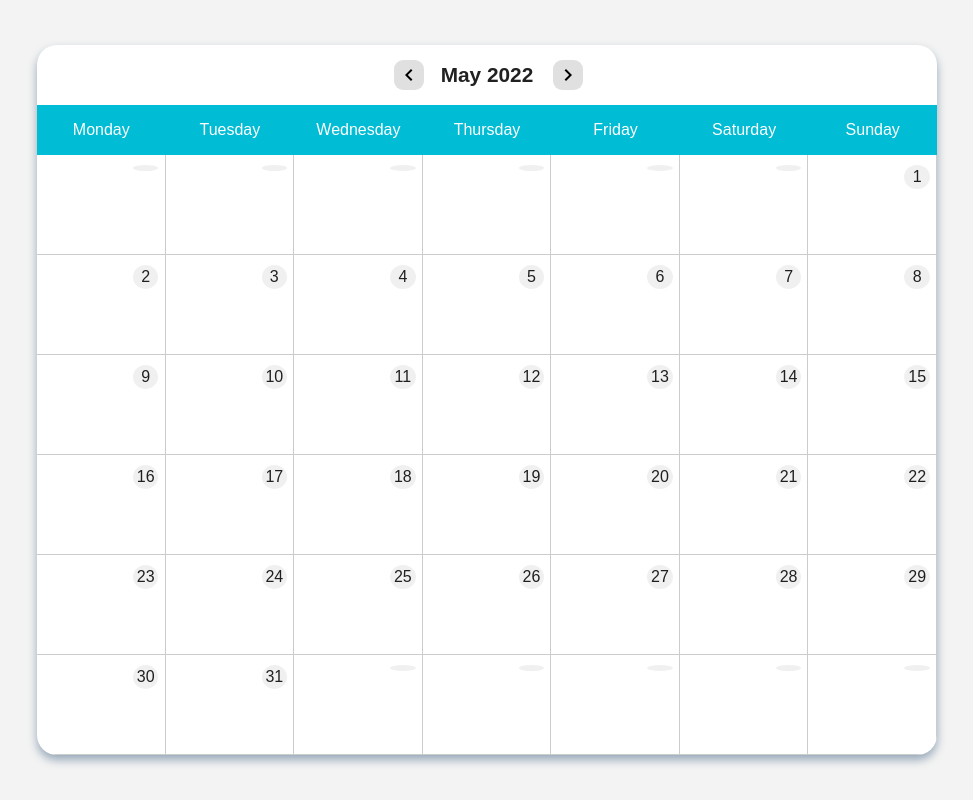
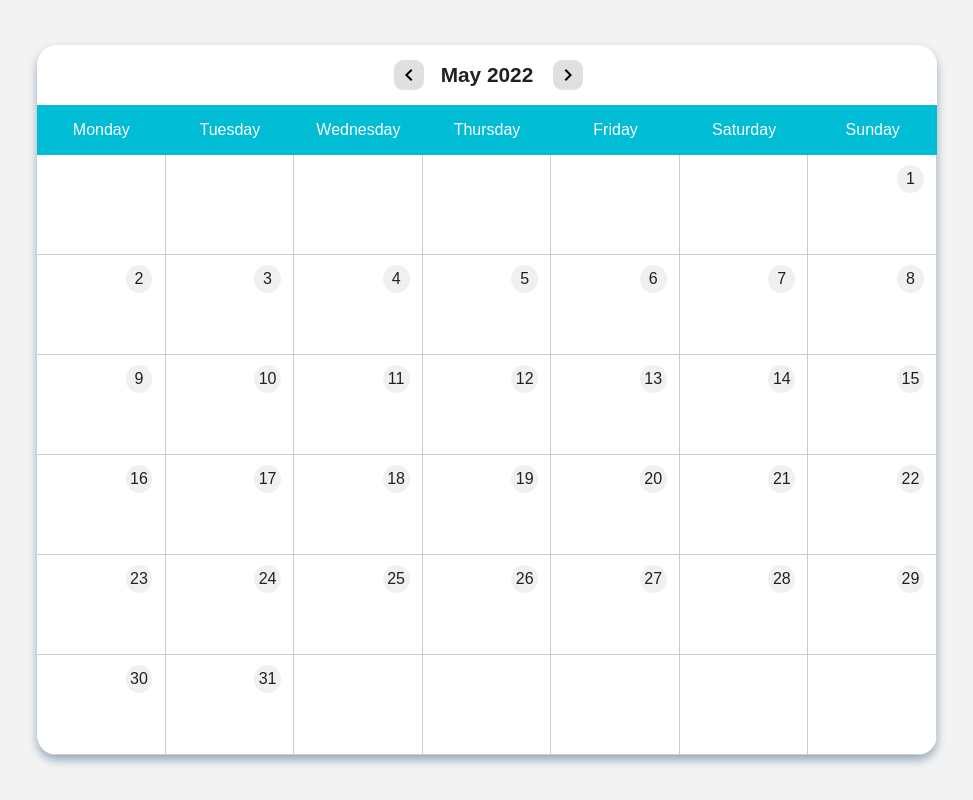
Before and after one commit to GabrijelaJuricic/calendar_project, a React (Create React App) app: page / in a window 1280 px wide. Shown: the whole page, without its empty margins (153-1126 px from the left). Built offline with nearby package versions, Linux system fonts and the light colour scheme; no server answers.

Commit message:
Minor styling fix

```diff
--- a/src/components/Grid.css
+++ b/src/components/Grid.css
@@ -28,14 +28,14 @@
 }
 .date {
   display: flex;
-  width: 18%;
+  width: 25%;
+  line-height: 1.75;
   justify-content: center;
   align-items: center;
   background-color: rgb(0 0 0 / 6%);
   position: relative;
-  left: 80%;
+  left: 73%;
   border-radius: 50%;
-  padding: 3px;
 }
 .date:hover {
   cursor: pointer;
--- a/src/components/Grid.js
+++ b/src/components/Grid.js
@@ -80,7 +80,7 @@ const Grid = () => {
   // Fetching events
   useEffect(() => {
     const octokit = new Octokit({
-      auth: "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",
+      auth: "Enter personal access token here",
     });
     octokit
       .request("GET /repos/GabrijelaJuricic/calendar_project/commits")
@@ -100,8 +100,6 @@ const Grid = () => {
     );
   }, [allFetchedEvents, currentlySelectedMonth]);
 
-  // const cellHasADateClasses = dateInCell ? "date" : "no-date-in-cell";
-
   return (
     <div className="calendar">
       {weekdays.map((weekday) => {
@@ -114,15 +112,9 @@ const Grid = () => {
       {sequence.map((cellId) => {
         return (
           <div className="cell" id={cellId} key={cellId}>
-            {/* <div className={cellHasADateClasses}> */}
             <div className="date">
-              {cellHasADate(cellId) ? (
-                dateInCell(cellId)
-              ) : (
-                <div className="no-date-in-cell">{""}</div>
-              )}
+              {cellHasADate(cellId) ? dateInCell(cellId) : ""}
             </div>
-            {/* </div> */}
             {cellHasAnEvent(cellId) && (
               <EventCard commitJson={cellHasAnEvent(cellId)} />
             )}
```
